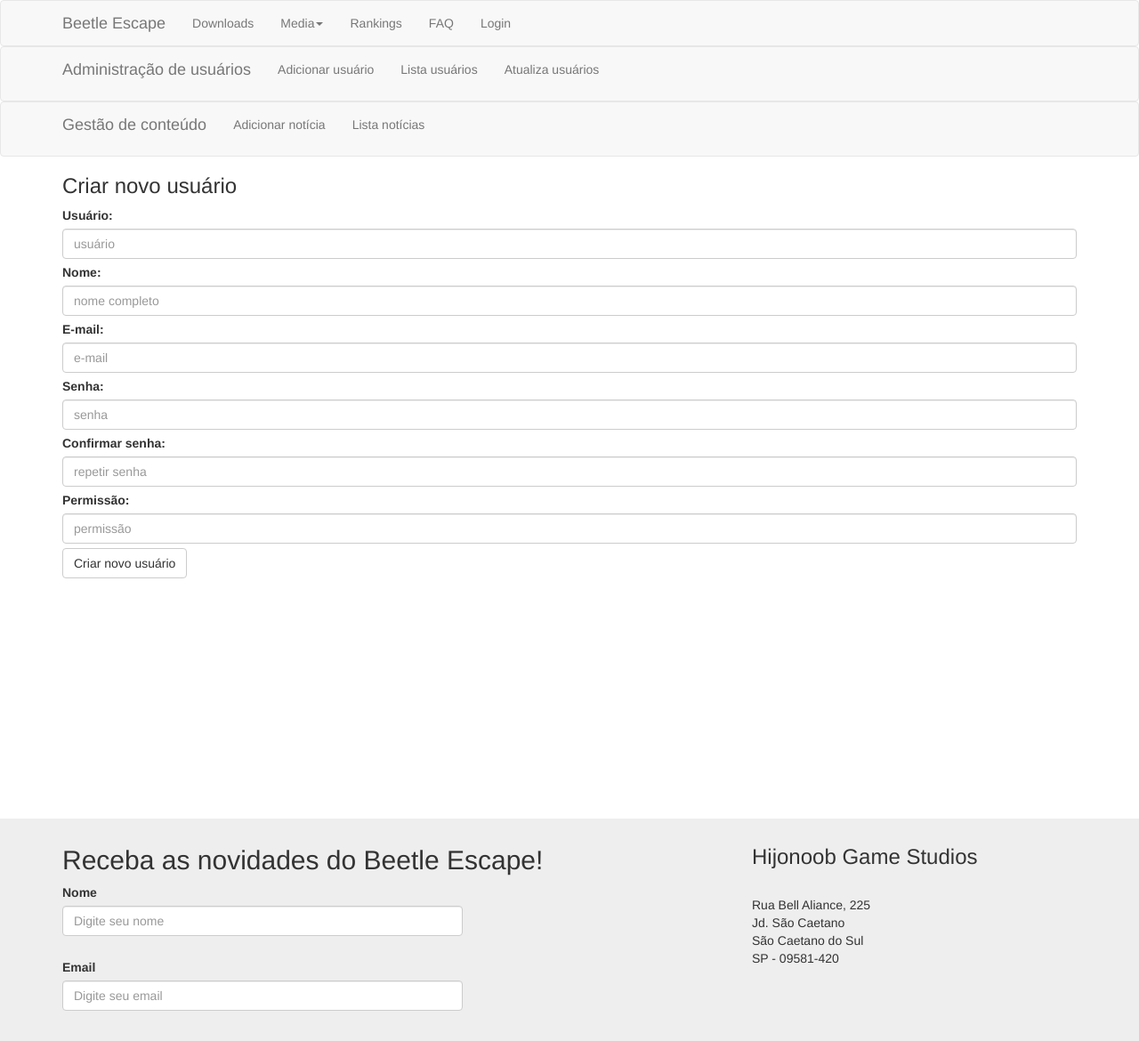
After one commit to hijonoob/beetleescape-site, a PHP site: page /adicionausuario.php in a window 1280 px wide. The commit adds this page. Shown: the whole page at 89% size. Run offline with PHP 8.4, Linux system fonts and the light colour scheme; some libraries are stand-ins or nearby versions.

Commit message:
Criação de estrutura de menu de gestão e de usuários

```diff
--- /dev/null
+++ b/adicionausuario.php
@@ -0,0 +1,41 @@
+<?php include 'templates/header.php' ?>
+<!-- //TODO checar login e permissão 3 -->
+		  	<div class="container">
+			<h3> Criar novo usuário </h3>
+
+			<?php
+				include 'restrito/conexao.php';
+
+				if( isset( $_POST['criar'] ) ):
+					$usuario = $_POST['usuario'];
+					$nome = $_POST['nome'];
+					$email = $_POST['email'];
+					$senha = $_POST['senha'];
+					$permissao = $_POST['permissao'];
+
+					// validar os dados
+					// inserir usuário no banco
+					echo "<div class='alert alert-info'> Inclusão efetuada com sucesso. </div>";
+
+				endif;
+			?>
+
+
+			<form action="" method="POST">
+				<label> Usuário: </label>
+					<input type="text" placeholder="usuário" class="form-control" name="usuario" />
+				<label> Nome: </label>
+					<input type="text" placeholder="nome completo" class="form-control" name="nome" />
+				<label> E-mail: </label>
+				<input type="text" placeholder="e-mail" class="form-control" name="email" />
+				<label> Senha: </label>
+					<input type="password" placeholder="senha" class="form-control" name="senha" />
+				<label> Confirmar senha: </label>
+					<input type="password" placeholder="repetir senha" class="form-control" name="senhaconfirma" />
+				<label> Permissão: </label>
+					<input type="text" placeholder="permissão" class="form-control" name="permissao" />
+				<input type="submit" name="criar" value="Criar novo usuário" class="btn btn-default" />
+			</form>
+		</div>
+
+<?php include 'templates/footer.php' ?>
--- a/restrito/conexao.php
+++ b/restrito/conexao.php
@@ -1,7 +1,11 @@
 <?php
 	$servidor = 'localhost';
-	$user = 'root';
+	$usuario = 'root';
 	$senha = 'root';
 	$banco = 'beetleescape';
-	$conexao = new mysqli($servidor, $user, $senha, $banco);
+	$conexao = new mysqli($servidor, $usuario, $senha, $banco);
+
+	if ($conexao->connect_errno) {
+		echo "<div class='alert alert-info'> Falha ao conectar ao MySQL: (" . $mysqli->connect_errno . ") " . $mysqli->connect_error . "</div>";
+	}
 ?>
--- a/templates/footer.php
+++ b/templates/footer.php
@@ -3,7 +3,7 @@
           <div class="container">
               <div class="col-md-8" id="mailing-form" >
               <h2>Receba as novidades do Beetle Escape!</h2>
-              <form action="/php/mail-list.php" method="post">
+              <form action="#" method="post">
               <div class="form-input mailing">
                   <label for="inputNome">Nome</label>
                   <input type="text" class="form-control" id="inputNome" placeholder="Digite seu nome"></input><br>
--- a/templates/header.php
+++ b/templates/header.php
@@ -9,6 +9,8 @@
     <!-- Bootstrap -->
     <link href="css/bootstrap.min.css" rel="stylesheet">
     <link href="css/main.css" rel="stylesheet">
+<!-- TODO - alterar esse link capturando o servidor -->
+
 
     <!-- HTML5 Shim and Respond.js IE8 support of HTML5 elements and media queries -->
     <!-- WARNING: Respond.js doesn't work if you view the page via file:// -->
@@ -20,3 +22,7 @@
   <body>
   	<div id="wrap">
   	<?php include 'templates/menu.php' ?>
+    <!-- verificar sessão e permissão-->
+    <?php include 'templates/menuadmin.php' ?>
+    <!-- verificar sessão e permissão-->
+    <?php include 'templates/menugestao.php' ?>
--- a/templates/menu.php
+++ b/templates/menu.php
@@ -25,9 +25,11 @@
 	          <li>
 	              <a href="#">FAQ</a>
 	          </li>
+	          <!-- colocar condicional se logado aqui com exibição de links de usuário caso logado-->
 	          <li>
 	              <a href="login.php">Login</a>
 	          </li>
 
 	      </ul>
+	 </div>
 	</div>
--- /dev/null
+++ b/templates/menuadmin.php
@@ -0,0 +1,17 @@
+	<div class="navbar navbar-default" role="navigation">
+	  <div class="container">
+	    <p class="navbar-brand">Administração de usuários</p>
+	      <ul class="nav navbar-nav">
+	          <li>
+	              <a href="adicionausuario.php">Adicionar usuário</a>
+	          </li>
+	          <li>
+	              <a href="listausuario.php">Lista usuários</a>
+	          </li>
+	          <li>
+	              <a href="atualizausuario.php">Atualiza usuários</a>
+	          </li>
+
+	      </ul>
+	 </div>
+	</div>
--- /dev/null
+++ b/templates/menugestao.php
@@ -0,0 +1,14 @@
+	<div class="navbar navbar-default" role="navigation">
+	  <div class="container">
+	    <p class="navbar-brand">Gestão de conteúdo</p>
+	      <ul class="nav navbar-nav">
+	          <li>
+	              <a href="adicionausuario.php">Adicionar notícia</a>
+	          </li>
+	          <li>
+	              <a href="listausuario.php">Lista notícias</a>
+	          </li>
+
+	      </ul>
+	 </div>
+	</div>
```
Also changed, not shown: listausuario.php (added, +22 -0 lines), novousuario.php (added, +57 -0 lines).
